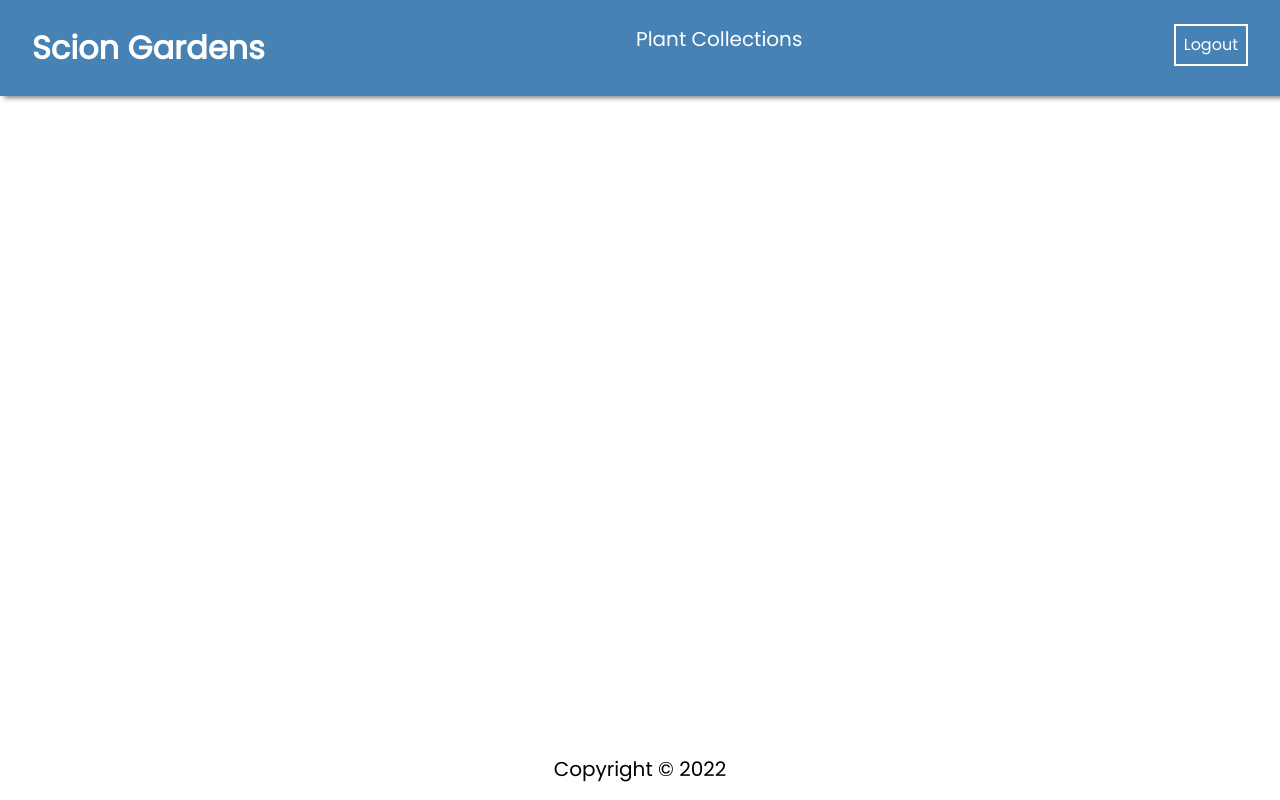
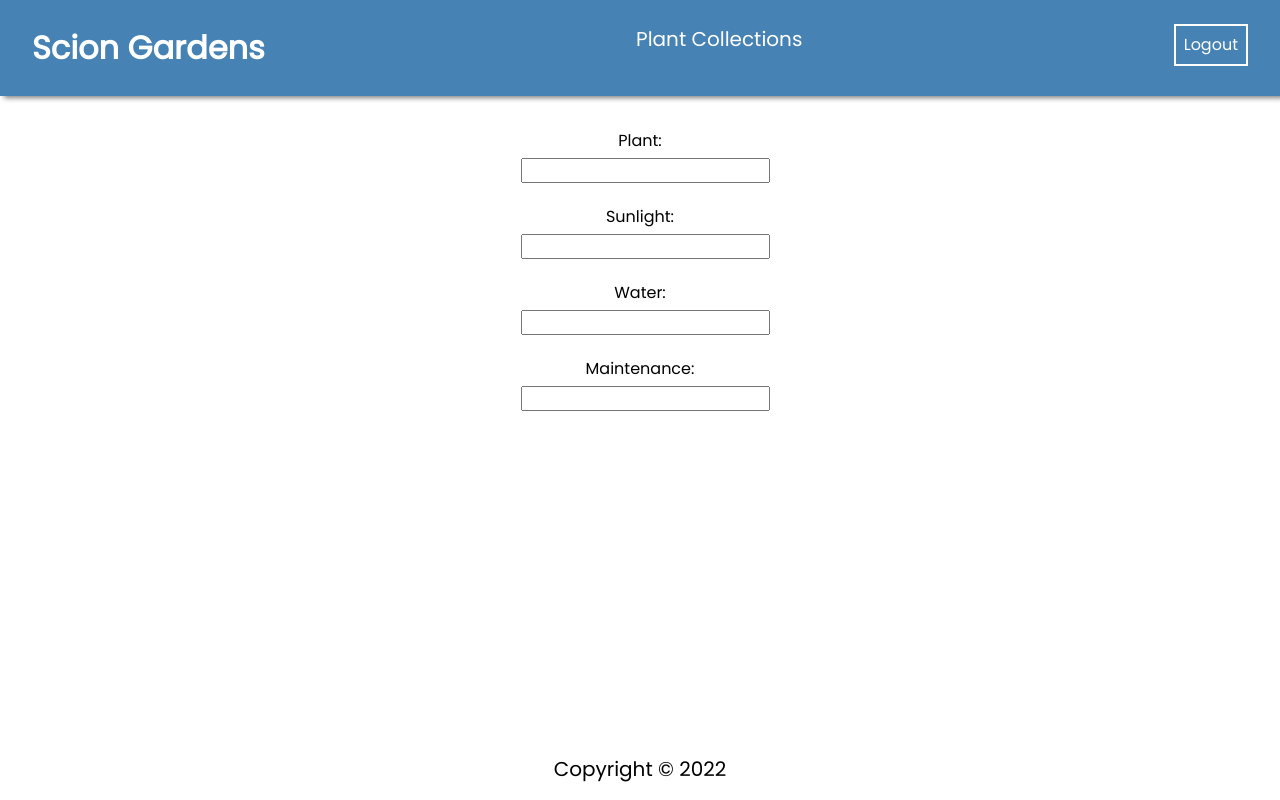
Before and after one commit to Lizethkm/ScionGardens_Capstone, a React (Create React App) app in the folder frontend/: page /addplant in a window 1280 px wide. Built offline with nearby package versions, Linux system fonts and the light colour scheme; sample sign-in values are in the browser's storage.

Commit message:
Installed Bootstrap Package + Created DisplayLocations Component and Instantiated into Plant Collections Page + Created CreatePlantCollections and instantiated into App.js File + Linked CreatePlantCollections to PlantCollection Page

```diff
--- a/frontend/package.json
+++ b/frontend/package.json
@@ -7,6 +7,7 @@
     "@testing-library/react": "^12.1.2",
     "@testing-library/user-event": "^13.5.0",
     "axios": "^0.26.0",
+    "bootstrap": "^5.1.3",
     "jwt-decode": "^3.1.2",
     "react": "^17.0.2",
     "react-dom": "^17.0.2",
--- a/frontend/src/App.js
+++ b/frontend/src/App.js
@@ -14,6 +14,8 @@ import Footer from "./components/Footer/Footer";
 
 // Util Imports
 import PrivateRoute from "./utils/PrivateRoute";
+import CreatePlantCollection from "./components/CreatePlantCollection/CreatePlantCollection";
+
 
 
 function App() {
@@ -35,6 +37,12 @@ function App() {
           </PrivateRoute>
         }
         />
+        <Route path= "/addplant" element={
+          <PrivateRoute>
+            <CreatePlantCollection />
+          </PrivateRoute>
+        }
+        />
         <Route path="/register" element={<RegisterPage />} />
         <Route path="/login" element={<LoginPage />} />
       </Routes>
--- /dev/null
+++ b/frontend/src/components/CreatePlantCollection/CreatePlantCollection.jsx
@@ -0,0 +1,60 @@
+import axios from "axios";
+import { useNavigate, Link } from "react-router-dom";
+import useCustomForm from "../../hooks/useCustomForm";
+import useAuth from "../../hooks/useAuth"
+
+
+let initialValues = {
+    plant: "",
+    sunlight: "",
+    water: "",
+    maintenance: "",
+}
+
+const CreatePlantCollection = (props) => {
+
+    const [user, token] = useAuth()
+    const navigate = useNavigate()
+    const [formData, handleInputChange, handleSubmit] = useCustomForm(initialValues, postNewPlantCollection)
+
+    async function postNewPlantCollection(){
+        try {
+            let response = await axios.post("http://127.0.0.1:8000/api/locations/", formData, {
+                headers: {
+                    Authorization: "Bearer " + token
+                }
+            })
+            navigate("/plantcollections")
+        } catch (error) {
+            console.log(error.message)
+
+        }
+    }
+
+
+
+    return (
+        <div className="container">
+            <form className="form" onSubmit={handleSubmit}>
+                <label>
+                    Plant:{" "}
+                    <input type="text" name="plant" value={formData.plant} onChange={handleInputChange} />
+                </label>
+                <label>
+                    Sunlight:{" "}
+                    <input type="text" name="Sunlight" value={formData.sunlight} onChange={handleInputChange} />
+                </label>
+                <label>
+                    Water:{" "}
+                    <input type="text" name="water" value={formData.water} onChange={handleInputChange} />
+                </label>
+                <label>
+                    Maintenance:{" "}
+                    <input type="text" name="plant" value={formData.maintenance} onChange={handleInputChange} />
+                </label>
+            </form>
+        </div>
+    );
+}
+
+export default CreatePlantCollection;
--- /dev/null
+++ b/frontend/src/components/DisplayLocations/DisplayLocations.jsx
@@ -0,0 +1,53 @@
+
+
+
+
+
+const DisplayLocations = (props) => {
+
+
+
+    return (
+        <div>
+            <table>
+                <thead>
+                    <tr>
+                        <th>Plant</th>
+                        <th>Sunlight</th>
+                        <th>Water</th>
+                        <th>Maintenance</th>
+                        <th>Location</th>
+
+                    </tr>
+
+                </thead>
+                <tbody>
+                {props.plantCollections.map((el) =>{
+                    return (
+                        <tr>
+                            <td>{el.plant}</td>
+                            <td>{el.sunlight}</td>
+                            <td>{el.water}</td>
+                            <td>{el.maintenance}</td>
+                        </tr>
+                    )
+                })}
+                {props.locations.map((el) => {
+                    return (
+                        <tr>
+                            <td>{el.location}</td>
+                            <td>{el.plant_id}</td>
+                        </tr>
+                )
+                })}
+                </tbody>
+
+            </table>
+
+
+
+        </div>
+     );
+}
+
+export default DisplayLocations;
--- a/frontend/src/pages/PlantCollectionPage/PlantCollectionPage.jsx
+++ b/frontend/src/pages/PlantCollectionPage/PlantCollectionPage.jsx
@@ -1,13 +1,16 @@
 import React from "react"
 import { useState, useEffect } from 'react';
+import { Link } from "react-router-dom";
 
 import axios from "axios"
 
 import useAuth from "../../hooks/useAuth"
+import DisplayLocations from "../../components/DisplayLocations/DisplayLocations";
+import CreatePlantCollection from "../../components/CreatePlantCollection/CreatePlantCollection";
 
 
 
-const PlantCollectionPage = () => {
+const PlantCollectionPage = (props) => {
     const [user, token] = useAuth()
     const [plantCollections, setPlantCollections] = useState([]);
 
@@ -28,15 +31,36 @@ const PlantCollectionPage = () => {
     }, [token]);
 
 
+    const [locations, setLocations] = useState([]);
+
+    useEffect(() => {
+        const fetchLocations = async () => {
+            try {
+                let locations = await axios.get("http://127.0.0.1:8000/api/locations/", {
+                    headers: {
+                        Authorization: "Bearer " + token,
+                    },
+                });
+                setLocations(locations.data);
+            } catch (error) {
+                console.log(error.locations.data);
+            }
+        };
+        fetchLocations();
+    }, [token]);
+
+
     return (
         <div>
             <h1> Your Plant Collections!</h1>
-            {plantCollections &&
+            {/* {plantCollections &&
                 plantCollections.map((el) =>(
                     <p key={el.id}>
                         {el.plant} {el.sunlight} {el.water} {el.maintenance}
                     </p>
-                ))}
+            ))} */}
+            <Link to="/addplant"> Add Plant</Link>
+            <DisplayLocations plantCollections = {plantCollections} locations = {locations} />
         </div>
      );
 }
```
Also changed, not shown: 1 other file (tests, documents, lock files or other folders).
